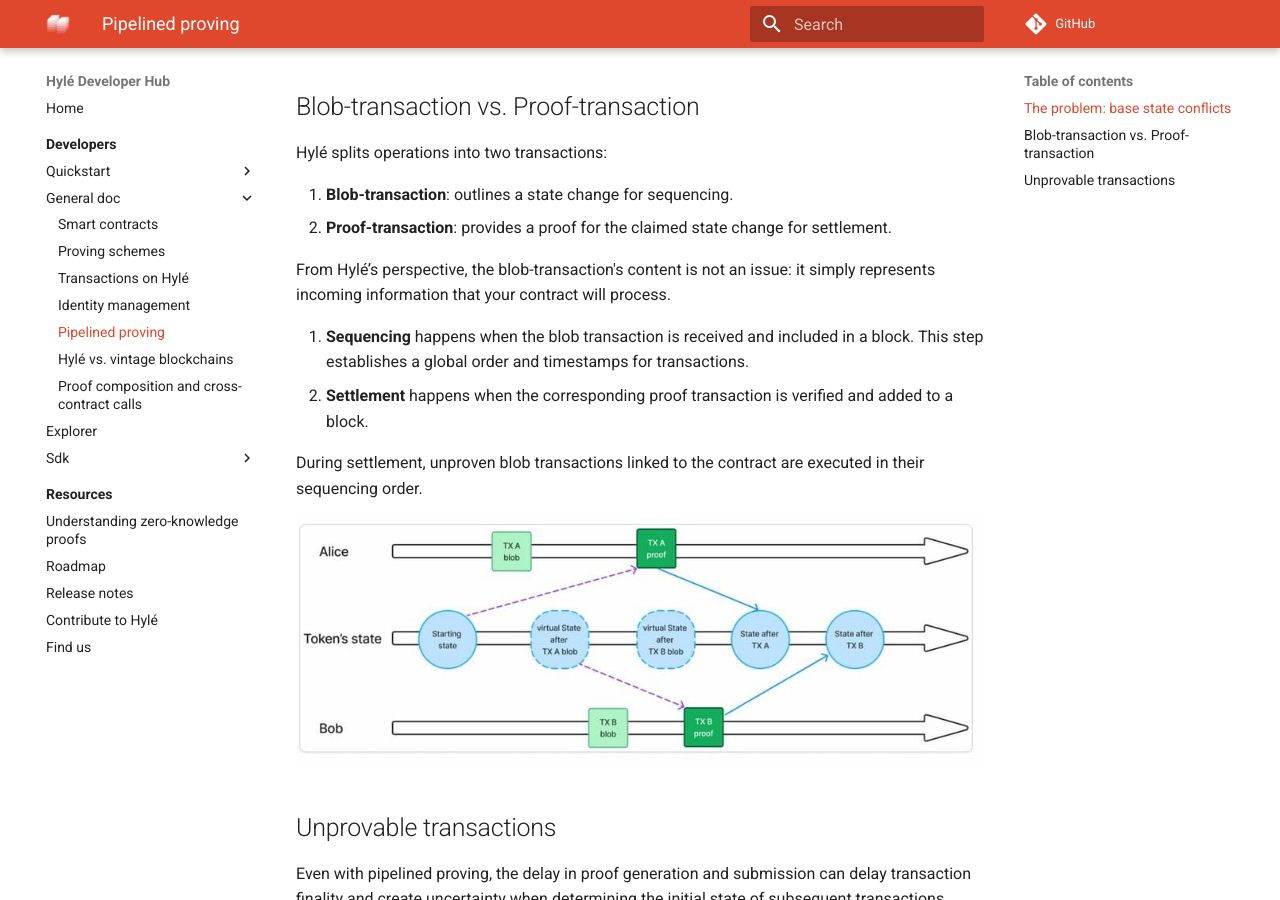
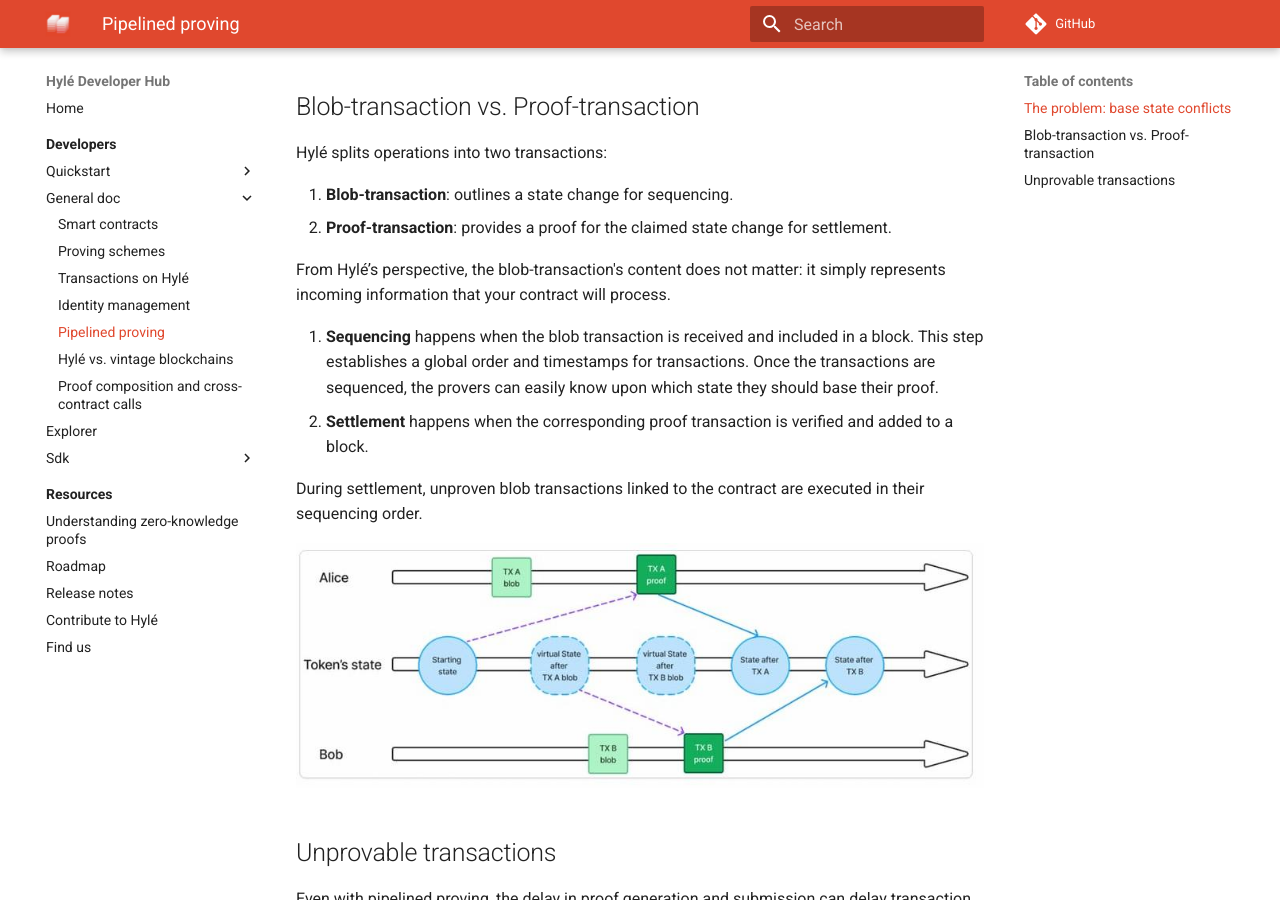
Before and after one commit to Hyle-org/devhub-hyle, an MkDocs documentation site: the page built from docs/developers/general-doc/pipelined-proving.md, in a window 1280 px wide and 900 px high, scrolled down 620 px. Built offline with MkDocs 1.6.1 and Material for MkDocs 9.7.7, drawn with Linux system fonts in a browser that asks for light colours; comment, search, counter and statistics services are not loaded.

Commit message:
alex & bertrand

```diff
--- a/docs/developers/general-doc/pipelined-proving.md
+++ b/docs/developers/general-doc/pipelined-proving.md
@@ -21,9 +21,9 @@
 1. **Blob-transaction**: outlines a state change for sequencing.
 2. **Proof-transaction**: provides a proof for the claimed state change for settlement.
 
-From Hylé’s perspective, the blob-transaction's content is not an issue: it simply represents incoming information that your contract will process.
+From Hylé’s perspective, the blob-transaction's content does not matter: it simply represents incoming information that your contract will process.
 
-1. **Sequencing** happens when the blob transaction is received and included in a block. This step establishes a global order and timestamps for transactions.
+1. **Sequencing** happens when the blob transaction is received and included in a block. This step establishes a global order and timestamps for transactions. Once the transactions are sequenced, the provers can easily know upon which state they should base their proof.
 1. **Settlement** happens when the corresponding proof transaction is verified and added to a block.
 
 During settlement, unproven blob transactions linked to the contract are executed in their sequencing order.
```
Also changed, not shown: docs/developers/explorer.md (+2 -1 lines), docs/resources/intro-to-zkp.md (+2 -2 lines).
